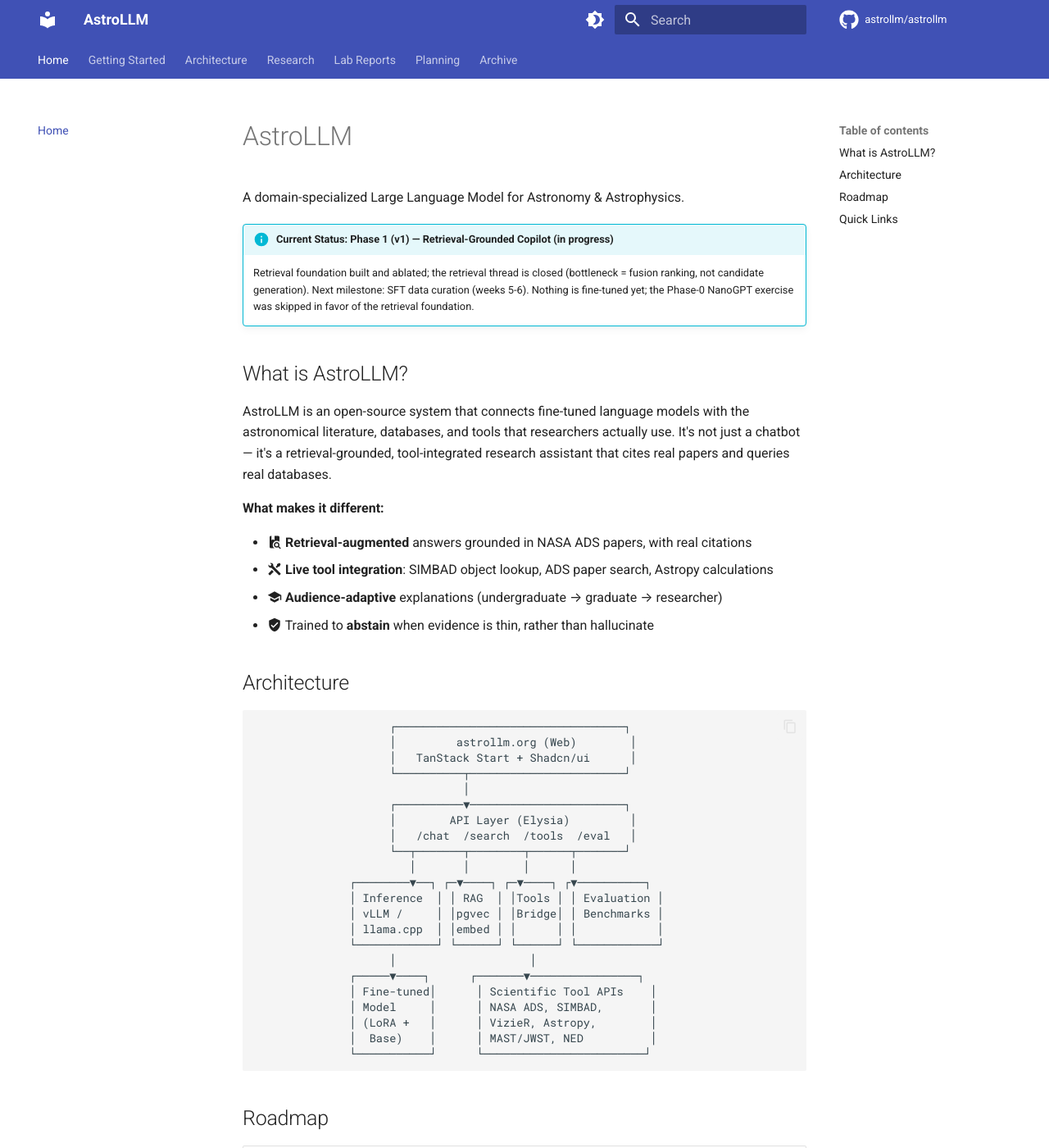
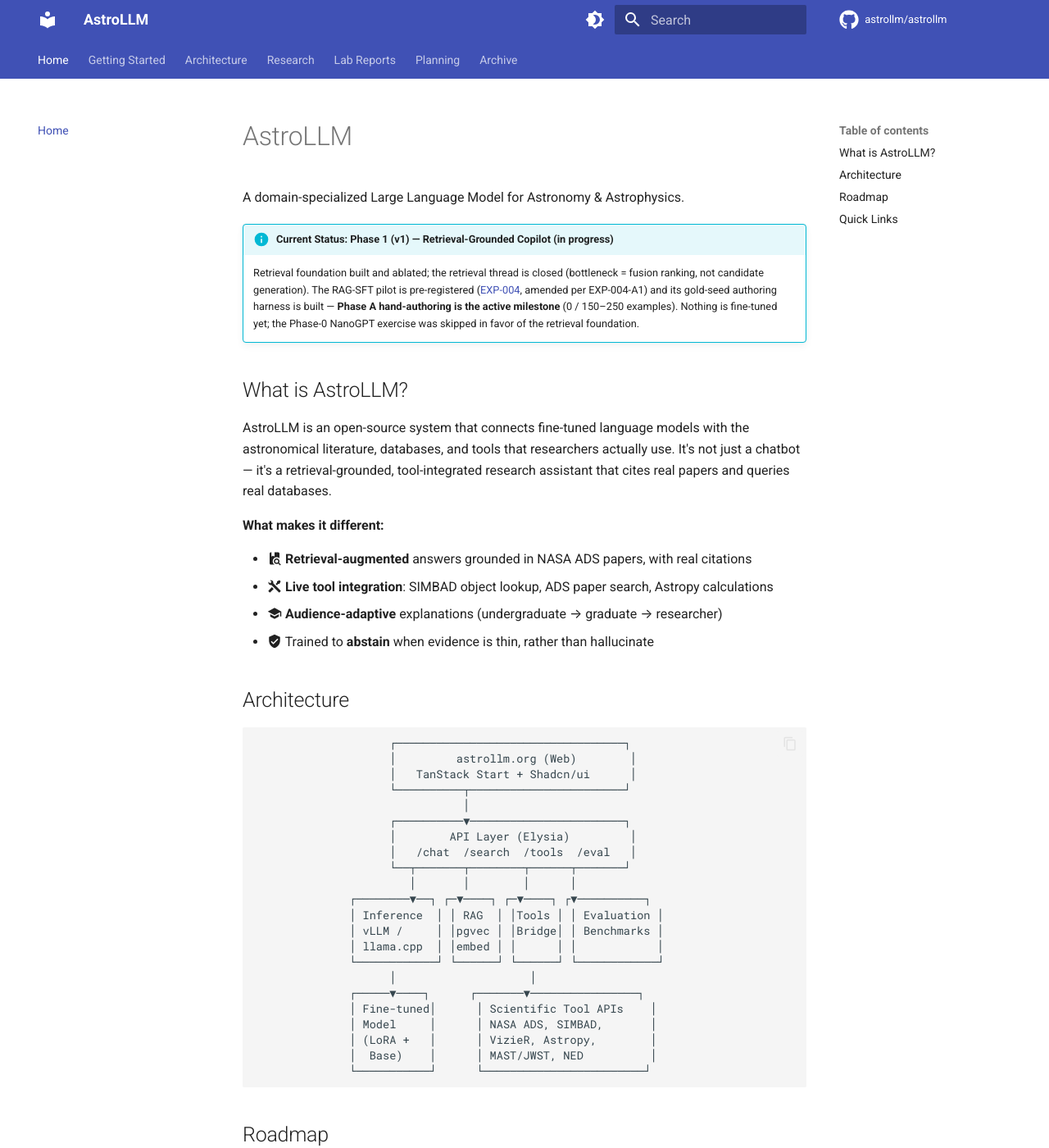
Before and after one commit to astrollm/astrollm, an MkDocs documentation site: the page built from docs/index.md, in a window 1280 px wide and 1400 px high. Shown: the whole window at 82% size. Built offline with MkDocs 1.6.1 and Material for MkDocs 9.7.7, drawn with Linux system fonts in a browser that asks for light colours; comment, search, counter and statistics services are not loaded; part of the change alters nothing that is shown; some of the changed text lies outside the part shown.

Commit message:
docs(index): Phase-A authoring status (week labels retired), 9B roadmap
Co-Authored-By: Claude Fable 5 <noreply@anthropic.com>

```diff
--- a/docs/index.md
+++ b/docs/index.md
@@ -3,7 +3,7 @@
 A domain-specialized Large Language Model for Astronomy & Astrophysics.
 
 !!! info "Current Status: Phase 1 (v1) — Retrieval-Grounded Copilot (in progress)"
-    Retrieval foundation built and ablated; the retrieval thread is closed (bottleneck = fusion ranking, not candidate generation). Next milestone: SFT data curation (weeks 5-6). Nothing is fine-tuned yet; the Phase-0 NanoGPT exercise was skipped in favor of the retrieval foundation.
+    Retrieval foundation built and ablated; the retrieval thread is closed (bottleneck = fusion ranking, not candidate generation). The RAG-SFT pilot is pre-registered ([EXP-004](RESEARCH_LOG.md), amended per EXP-004-A1) and its gold-seed authoring harness is built — **Phase A hand-authoring is the active milestone** (0 / 150–250 examples). Nothing is fine-tuned yet; the Phase-0 NanoGPT exercise was skipped in favor of the retrieval foundation.
 
 ## What is AstroLLM?
 
@@ -49,8 +49,8 @@ AstroLLM is an open-source system that connects fine-tuned language models with
 |-------|------|----------|-----------------|
 | **0** | Foundation & Learning | Pre-v1 | Env setup + dev pipeline; NanoGPT learning exercise skipped (jumped to Phase 1) |
 | **1 (v1)** | Retrieval-Grounded Copilot | Months 1-3 | Qwen3.5-4B/9B QLoRA SFT + Gemma 4 E4B Track B, RAG + ADS/SIMBAD, beta at astrollm.org |
-| **2 (v2)** | Serious Astronomy Model | Months 4-8 | Full LoRA 8B, DPO, expanded tools, production web app |
-| **3 (v3)** | Scientific Tool Ecosystem | Months 9-18 | Model family (Nano 3B + Core 8B + Pro 32B), continuous learning |
+| **2 (v2)** | Serious Astronomy Model | Months 4-8 | Full LoRA 9B, DPO, expanded tools, production web app |
+| **3 (v3)** | Scientific Tool Ecosystem | Months 9-18 | Model family (Nano 3B + Core 9B + Pro 32B), continuous learning |
 | **4+ (v4+)** | Multimodal Knowledge House | Year 2+ | AION-1 vision bridge, Ultra 70B, agent workflows |
 
 ## Quick Links
```
